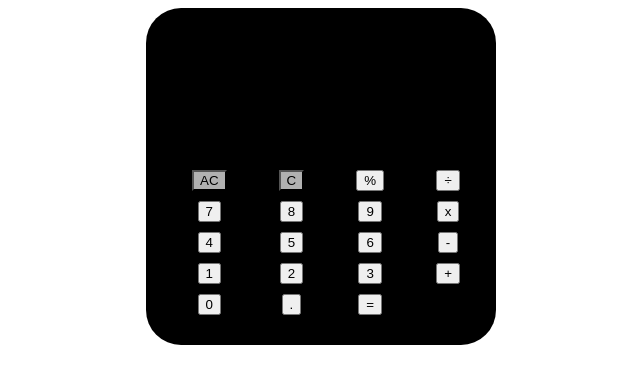
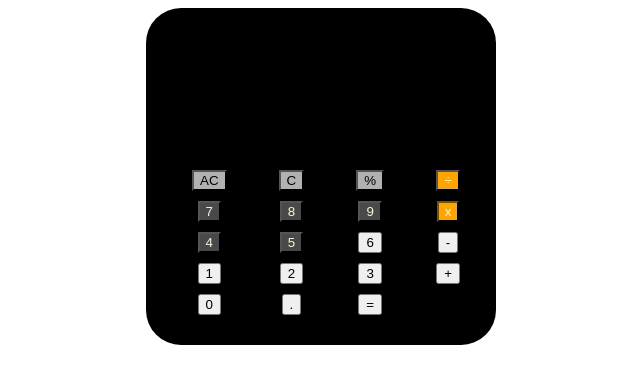
Before and after one commit to mttaskin/ios-calculator, a plain HTML site: page index.html in a window 1280 px wide. Shown: the whole page, without its empty margins (319-959 px from the left). Drawn offline with Linux system fonts and the light colour scheme.

Commit message:
css second part

```diff
--- a/style.css
+++ b/style.css
@@ -29,3 +29,34 @@
   .designdc{
     background-color: rgb(177, 177, 177);
   }
+  .designmod{
+    background-color: rgb(177, 177, 177);
+  }
+  .designbölü{
+    background-color: orange;
+    color: beige;
+  }
+  .designyedi{
+    background-color: rgb(73, 73, 73);
+    color:beige
+  }
+  .designsekiz{
+    background-color: rgb(73, 73, 73);
+    color: beige;
+  }
+  .designdokuz{
+    background-color: rgb(73, 73, 73);
+    color: beige;
+  }
+  .designçarpı{
+    background-color: orange;
+    color: beige;
+  }
+  .designdört{
+    background-color: rgb(73, 73, 73);
+    color: beige;
+  }
+  .designbeş{
+    background-color: rgb(73, 73, 73);
+    color: beige;
+  }
```
